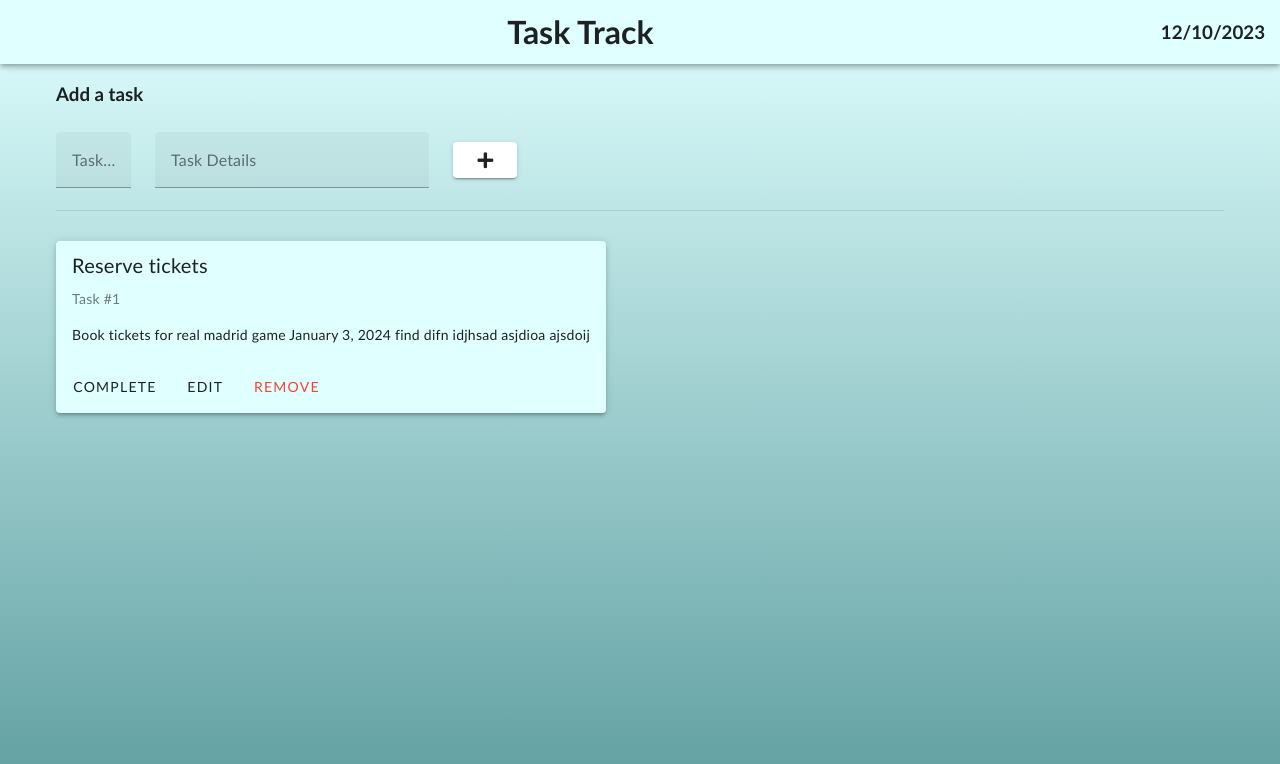
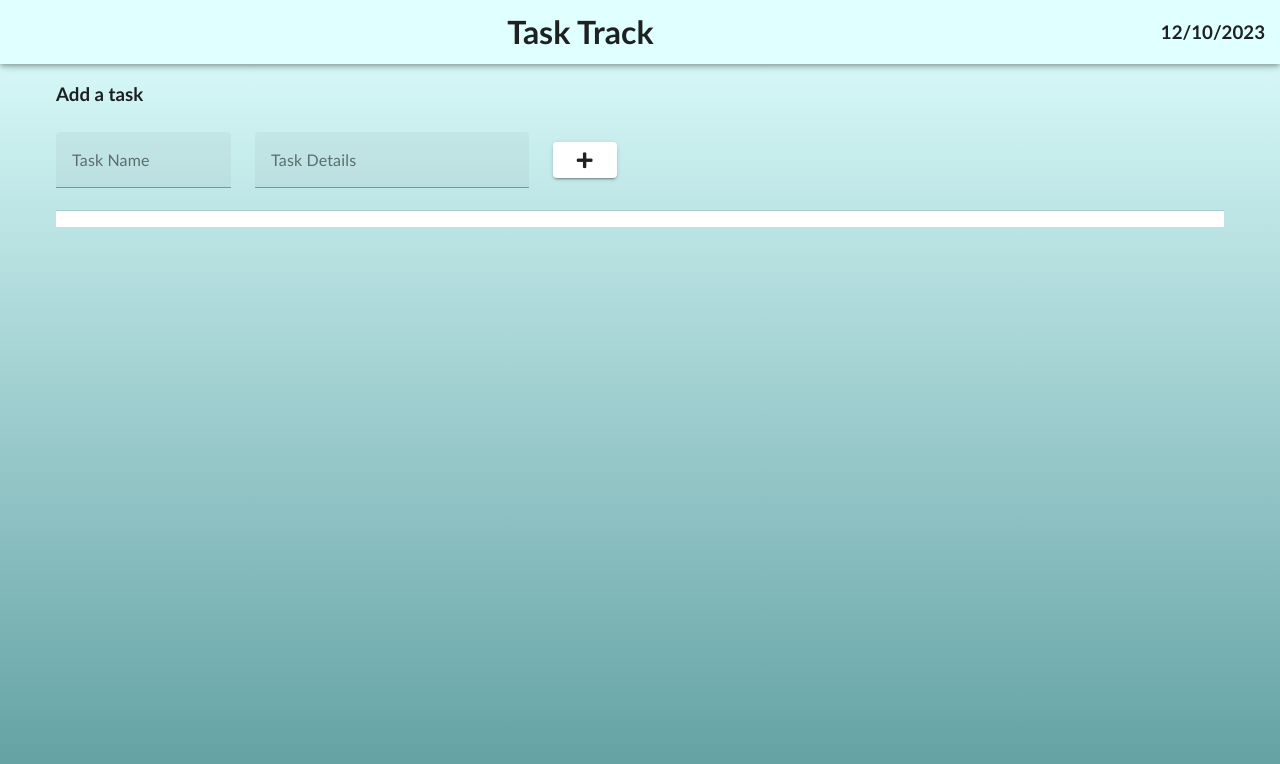
Before and after one commit to elipaulsen/TaskTrack, a Vue app: page / in a window 1280 px wide. Shown: the top 764 px of the page. Built offline with nearby package versions, Linux system fonts and the light colour scheme.

Commit message:
can mark tasks as complete and remove tasks

```diff
--- a/src/App.vue
+++ b/src/App.vue
@@ -1,7 +1,6 @@
 <script setup>
   import Banner from './components/Banner.vue';
-  import Task from './components/Task.vue';
-  import AddTask from './components/AddTask.vue';
+  import TodoList from './components/TodoList.vue';
 </script>
 
 <template>
@@ -11,11 +10,7 @@
     <!-- Sizes your content based upon application components -->
     <v-main>
       <!-- Provides the application the proper gutter -->
-      <v-container>
-        <AddTask/>
-        <v-divider></v-divider>
-        <Task/>
-      </v-container>
+      <TodoList/>
     </v-main>
 
   </v-app>
--- a/src/components/AddTask.vue
+++ b/src/components/AddTask.vue
@@ -7,7 +7,7 @@
     </v-row>
 
     <v-row>
-      <v-col sm="1">
+      <v-col sm="2">
         <v-text-field label="Task Name" v-model="task.name" ></v-text-field>
       </v-col>
 
@@ -16,11 +16,10 @@
       </v-col>
 
       <v-col class="button">
-        <v-btn  @click="createTask">
+        <v-btn @click="createTask">
           <v-icon>fas fa-plus</v-icon>
         </v-btn>
       </v-col>
-
     </v-row>
   </div>
 </template>
@@ -29,24 +28,31 @@
   export default {
     data () {
       return {
-        task: {
-          name: "",
-          details: "",
-        },
+        task: null,
       };
     },
     methods: {
       createTask() {
-        if (this.task.name === "") {
-          console.log('return')
+        if (this.task.name === '' || this.task.details === '') {
+          this.resetTaskObject();
           return;
         }
-        this.$emit("task-added", this.task);
-        console.log('added')
-        this.task.name = "";
-        this.task.details = "";
+        this.$emit('task-added', this.task);
+        this.resetTaskObject();
+      },
+
+      resetTaskObject() {
+        this.task = {
+          name: '',
+          details: '',
+          cmp: false,    //in progress
+          id: new Date(),
+        }
       },
     },
+    created() {
+      this.resetTaskObject();
+    }
   };
 </script>
 
--- a/src/components/Task.vue
+++ b/src/components/Task.vue
@@ -1,29 +1,29 @@
 <template>
-  <v-card class="task-card" :elevation="cardElevation" shaped outlined @mouseenter="hover" @mouseleave="nhover" draggable="true">
+  <v-list-item>
+    <v-card class="taskcard" :class="{completed:task.cmp}" @mouseenter="hover" @mouseleave="nhover" :elevation="cardElevation" shaped :disabled="task.cmp" >
       <v-card-title>
-      {{ TaskName }}
+        {{ task.name }}
       </v-card-title>
 
       <v-card-subtitle>
-      {{ TaskNum }}
+        {{ task.id }}
       </v-card-subtitle>
 
       <v-card-text>
-      {{ TaskDetails }}
+        {{ task.details }}
       </v-card-text>
 
       <v-card-actions>
-      <v-btn text>
+        <v-btn @click="completeTask(task)" text>
           Complete
         </v-btn>
-      <v-btn text>
-        Edit
-      </v-btn>
-      <v-btn text color="red">
+        <v-btn @click="removeTask(task)" text color="red">
           Remove
         </v-btn>
       </v-card-actions>
+
     </v-card>
+  </v-list-item>
 </template>
 
 <script>
@@ -31,28 +31,41 @@
     data () {
       return {
         cardElevation: 3,
-        TaskName: "Reserve tickets",
-        TaskDetails: "Book tickets for real madrid game January 3, 2024 find difn idjhsad asjdioa ajsdoij ",
-        TaskNum: "Task #1",
       };
     },
 
+    props: {
+      task: Object
+    },
+
     methods: {
+      completeTask(t) {
+        this.$emit('task-completed', t);
+      },
+
+      removeTask(t) {
+        this.$emit('task-removed', t);
+      },
+
       hover() {
         this.cardElevation = 24; // Set the elevation value when the mouse enters the card
       },
       nhover() {
         this.cardElevation = 3;
-      }
+      },
     },
   }
-
 </script>
 
 <style scoped>
-  .task-card {
-    background-color: lightcyan;
-    margin-top: 30px;
-    max-width: max-content;
+  .taskcard {
+    margin-top: 18px;
+    width: 500px;
+  }
+
+.completed {
+    background-color: rgb(150, 208, 145);
+    border-width: 1px;
+    border-color: lime;
   }
 </style>
--- /dev/null
+++ b/src/components/TodoList.vue
@@ -0,0 +1,48 @@
+<template>
+  <v-container>
+    <AddTask
+      v-on:task-added="addTask">
+    </AddTask>
+
+    <v-divider></v-divider>
+
+    <v-list>
+      <Task v-for="t in tasklist" :task="t"
+        v-on:task-completed="completeTask"
+        v-on:task-removed="removeTask">
+      </Task>
+    </v-list>
+
+  </v-container>
+</template>
+
+<script>
+  import Task from './Task.vue';
+  import AddTask from './AddTask.vue';
+
+  export default {
+    data() {
+      return {
+        tasklist: []
+      };
+    },
+    methods: {
+      addTask(t) {
+        this.tasklist.push(t);
+        console.log('added task ',t.name);
+      },
+
+      completeTask(t) {
+        t.cmp = true;
+        console.log('completed task ', t.name)
+      },
+
+      removeTask(t) {
+        this.tasklist = this.tasklist.filter(task => task.id !== t.id);
+        console.log('removed task ', t.name);
+      },
+
+    },
+    components: { AddTask , Task}
+  }
+</script>
```
Lines whose indentation alone changed are shown as unchanged.
